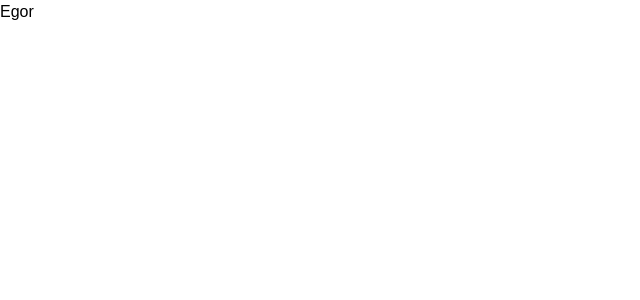
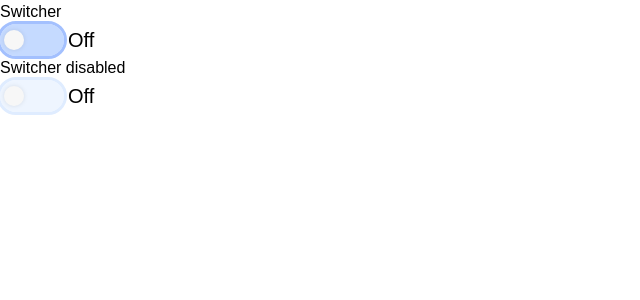
Before and after one commit to Cherr-Crow/kudaugodno, a Next.js app: page /egor in a window 1280 px wide. Shown: the top 300 px of the page, without its empty margins (0-640 px from the left). Built offline with nearby package versions, Linux system fonts and the light colour scheme; a web font is replaced by a local one.

Commit message:
add switcher and some colors to globals.css

```diff
--- a/src/app/egor/page.tsx
+++ b/src/app/egor/page.tsx
@@ -1,5 +1,11 @@
+import { Switcher } from '@/shared/switcher';
 import React from 'react';
 
 export default function Egor() {
-  return <div className=''>Egor</div>;
+  return <div className={`flex-col`}>
+    <label>Switcher</label>
+    <Switcher/>
+    <label>Switcher disabled</label>
+    <Switcher isDisabled={true} />
+  </div>;
 }
--- a/src/app/globals.css
+++ b/src/app/globals.css
@@ -19,11 +19,14 @@
     --green-bold: #c7f85e33;
 
     /* оттенки синего */
+    --blue-disabled: #EEF5FF;
     --blue-extra-light: #dfecff;
     --blue-light: #c5daff;
     --blue-primary: #7e9cfb;
     --blue-secondary: #3440ce;
     --blue-tetriary: #c5daff33;
+    --blue-300: #A3C0FE;
+    --blue-500: #5F79F5;
     --blue-bold: #1a1f4c;
 
     /* оттенки красного */
--- /dev/null
+++ b/src/shared/switcher/Switcher.tsx
@@ -0,0 +1,48 @@
+'use client';
+
+import React, { useState } from 'react';
+import { SwitcherProps } from './Switcher.types';
+
+const Switcher: React.FC<SwitcherProps> = ({
+  label = '',
+  isActive = false,
+  isDisabled = false,
+  onToggle = () => {},
+}) => {
+  const [active, setActive] = useState(isActive);
+
+  const handleToggle = () => {
+    if (isDisabled) return;
+    const newState = !active;
+    setActive(newState);
+    onToggle(newState);
+  };
+
+  return (
+    <div className="flex items-center space-x-1">
+      <button
+        className={`relative flex h-8 w-16 rounded-2xl transition-colors duration-300
+          ${isDisabled ? 'bg-blue-disabled outline outline-blue-extra-light cursor-not-allowed' : active? 'bg-blue-primary outline outline-blue-500' : 'bg-blue-light outline outline-blue-300' }
+          ${!isDisabled && 'hover:bg-blue-extra-light hover:outline hover:outline-blue-light'}
+          ${!isDisabled && 'hover:drop-shadow-[0_4px_4px_rgba(0,0,0,0.25)]'}
+          ${!isDisabled && 'active:bg-blue-primary active:outline active:outline-blue-500'}
+        `}
+        onClick={handleToggle}
+        disabled={isDisabled}
+      >
+        <span
+          className={`absolute left-0 top-0.5 m-1 h-5 w-5 transform rounded-full bg-white transition-transform duration-300
+            ${active ? 'translate-x-9' : 'translate-x-0'}
+            drop-shadow-[0_3.81px_11.43px_rgba(0,0,0,0.1)],
+            drop-shadow-[0_0.95px_1.9px_rgba(0,0,0,0.1)]
+          `}
+        />
+      </button>
+      <span className="text-xl font-medium">
+        {active ? label || 'On' : 'Off'}
+      </span>
+    </div>
+  );
+};
+
+export default Switcher;
--- /dev/null
+++ b/src/shared/switcher/index.ts
@@ -0,0 +1,2 @@
+export { default as Switcher } from './Switcher';
+export type { SwitcherProps } from './Switcher.types';
--- a/tailwind.config.ts
+++ b/tailwind.config.ts
@@ -19,16 +19,25 @@ export default {
       'green-secondary': 'var(--green-secondary)',
       'green-tetriary': 'var(--green-tetriary)',
       'green-bold': 'var(--green-bold)',
+      'blue-disabled': 'var(--blue-disabled)',
       'blue-extra-light': 'var(--blue-extra-light)',
       'blue-light': 'var(--blue-light)',
       'blue-primary': 'var(--blue-primary)',
       'blue-secondary': 'var(--blue-secondary)',
       'blue-tetriary': 'var(--blue-tetriary)',
+      'blue-300': 'var(--blue-300)',
+      'blue-500': 'var(--blue-500)',
       'blue-bold': 'var(--blue-bold)',
       'red-primary': 'var(--red-primary)',
       'red-secondary': 'var(--red-secondary)',
       'yellow-primary': 'var(--yellow-primary)',
     },
   },
+  variants: {
+    extend: {
+      backgroundColor: ['hover', 'active', 'disabled'],
+      cursor: ['disabled'],
+    },
+  },
   plugins: [],
 } satisfies Config;
```
Also changed, not shown: src/shared/switcher/Switcher.types.ts (added, +10 -0 lines).
